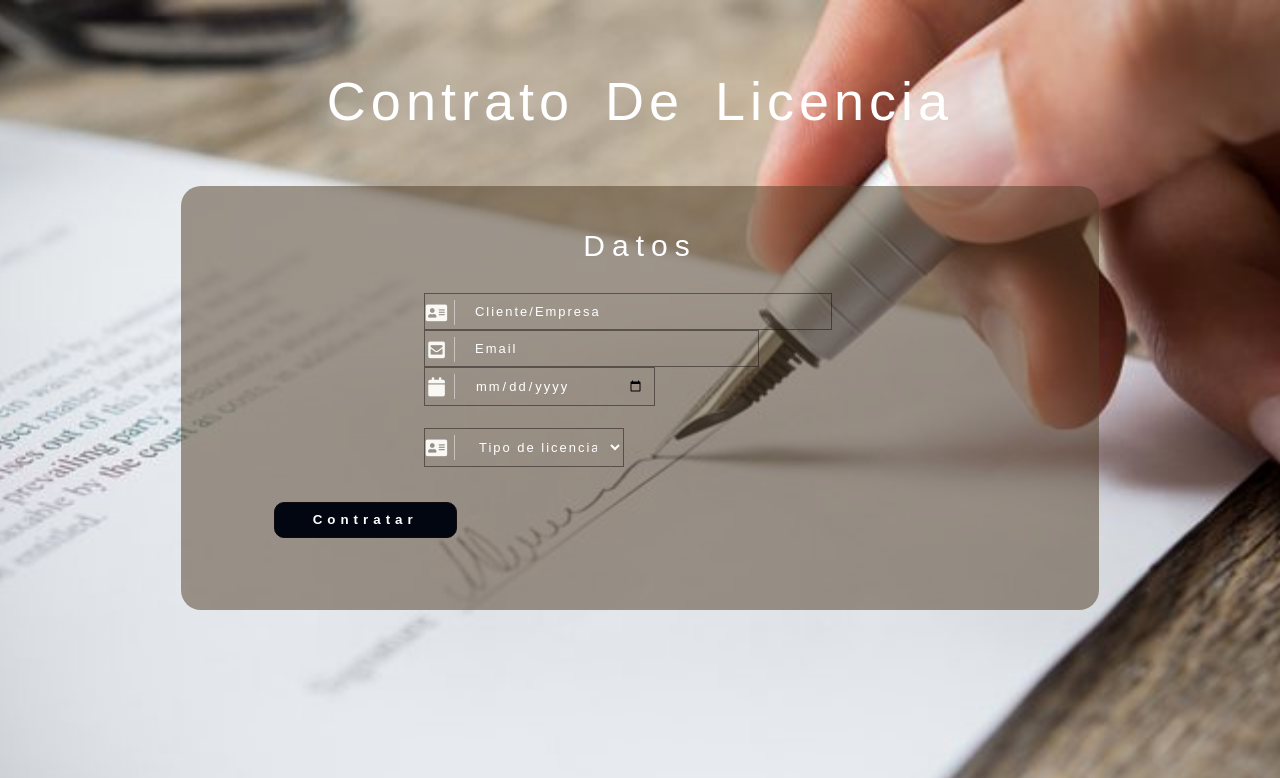
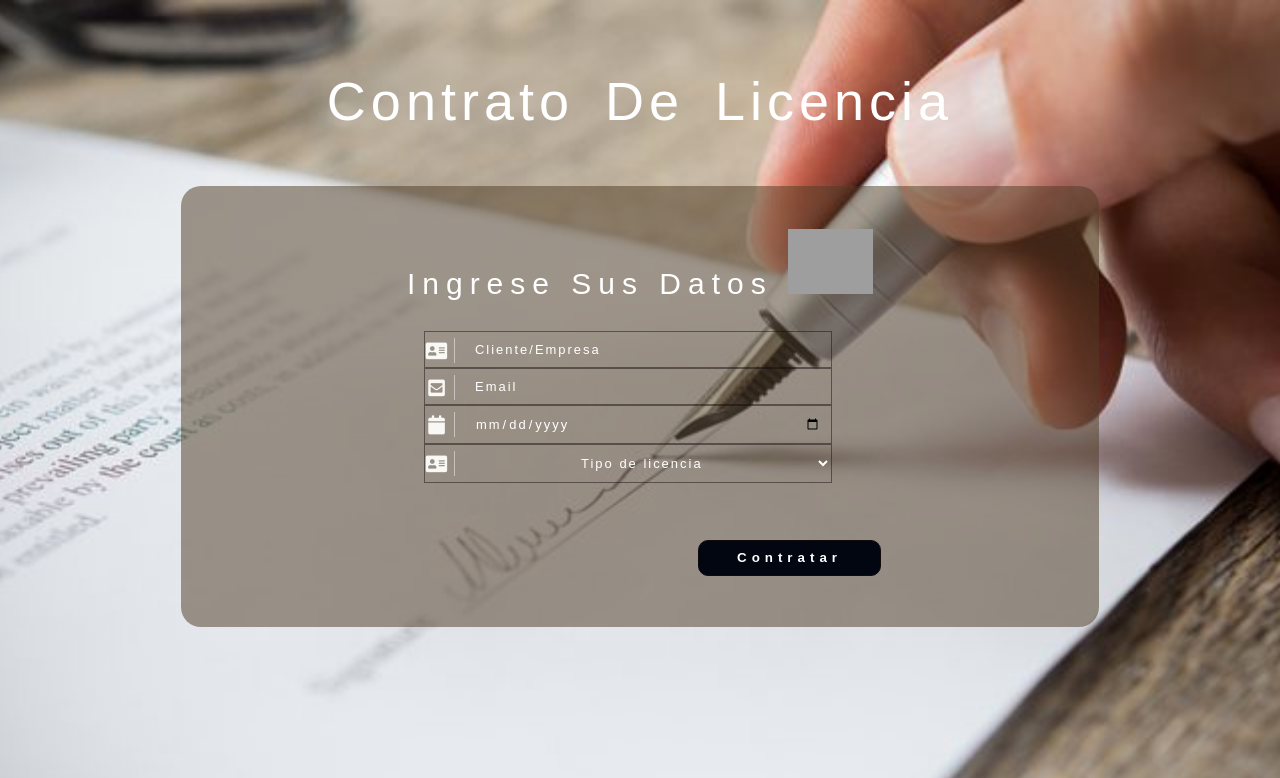
Before and after one commit to kydann/Warriors, a PHP site: page /formulario.php in a window 1280 px wide. Shown: the top 778 px of the page. Run offline with PHP 8.4, Linux system fonts and the light colour scheme; some libraries are stand-ins or nearby versions; grey boxes are pictures that could not be loaded.

Commit message:
Proyecto actualizado

```diff
--- a/formulario/formulario.php
+++ b/formulario/formulario.php
@@ -25,12 +25,12 @@
 </head>
 <body>
 	<h1>Contrato de licencia</h1>
+    <form method="POST" action="insertar.php">
    	<div class="bg-agile">
 		<div class="book-appointment">
-		<h2>Datos</h2>
+		<h2>Ingrese sus datos <a href="../pagina_principal/index.php"><img src="Imagenes/regresar.png" width="85" height="65"></a> </h2>
+
 			<div class="book-form agileits-login">
-
-	   			<form method="POST" action="insertar.php">
             		<div class="agileits_reservation_grid">
 
                         <div class="phone_email1">
@@ -38,26 +38,18 @@
                             <div class="form-text">
 		                    	<i class="fas fa-address-card" aria-hidden="true"></i>
 		                    	<input type="text" name="nombre" placeholder="Cliente/Empresa" required="">
-				            </div>
 
-						    <div class="phone_email">
                                 <div class="form-text">
                                     <i class="fas fa-envelope-square" aria-hidden="true"></i>
                                     <input type="text" name="email" placeholder="Email" required=""><p>
                                 </div>
-							</div>
 
-							<div class="phone_email1">
                                 <div class="book_date">
                                     <i class="fa fa-calendar" aria-hidden="true"></i>
                                     <input  id="datepicker" name="fecha" type="date" placeholder="Fecha"  onfocus="this.value = '';" onblur="if (this.value == '') {this.value = 'mm/dd/yyyy';}">
                                     <p>
                                 </div>
-						    </div>
 
-						<div class="phone_email"></div>
-
-			         	<div class="phone_email1">
                                 <div class="form-text">
                                     <i class="fas fa-address-card" aria-hidden="true"></i>
                                     <select id="country" name="licencia" onchange="change_country(this.value)" class="frm-field required" style="Text-align:center;">
@@ -68,15 +60,16 @@
                                     </select>
                                 </div>
 				            </div>
-                        <input type="submit" name="contratar" value="Contratar">
+						<div class="phone_email"></div>
+			         	<div class="phone_email1"></div>
                         </div>
                         <div class="clear"></div>
+                        <input type="submit" name="contratar" value="Contratar">
                         <div class="clear"></div>
-					</div>
-				</form>
-
 					</div>
 			</div>
 		</div>
+    </div>
+    </form>
 </body>
 </html>
```
Lines whose indentation alone changed are shown as unchanged.
